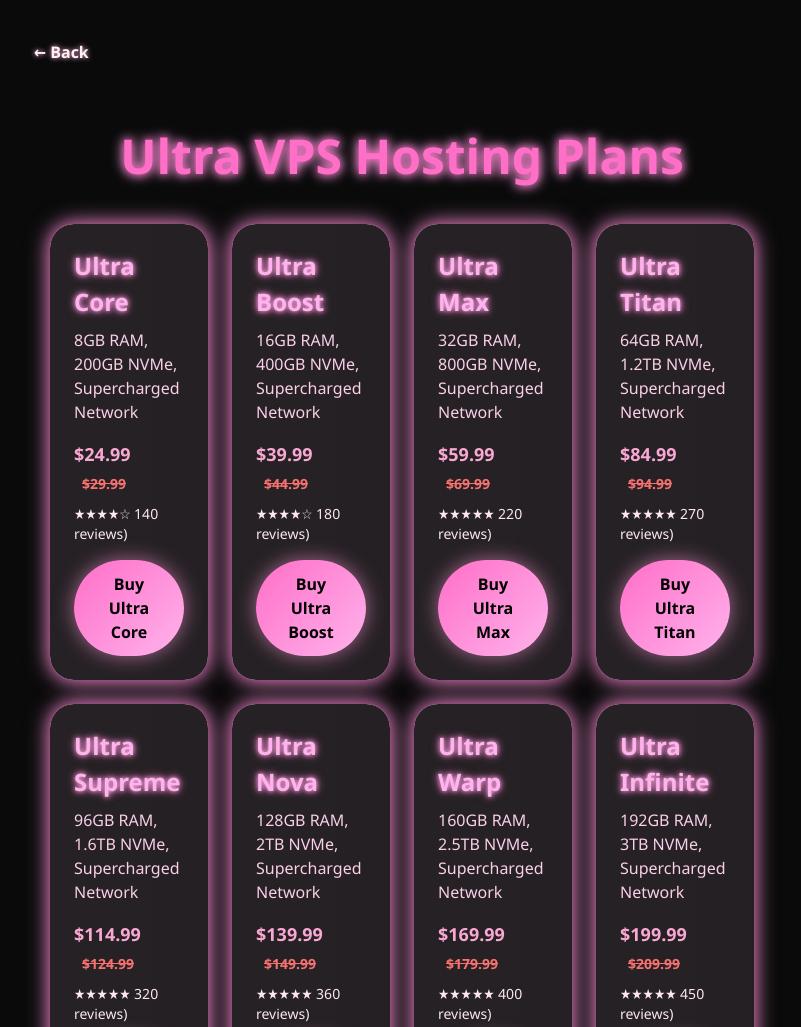
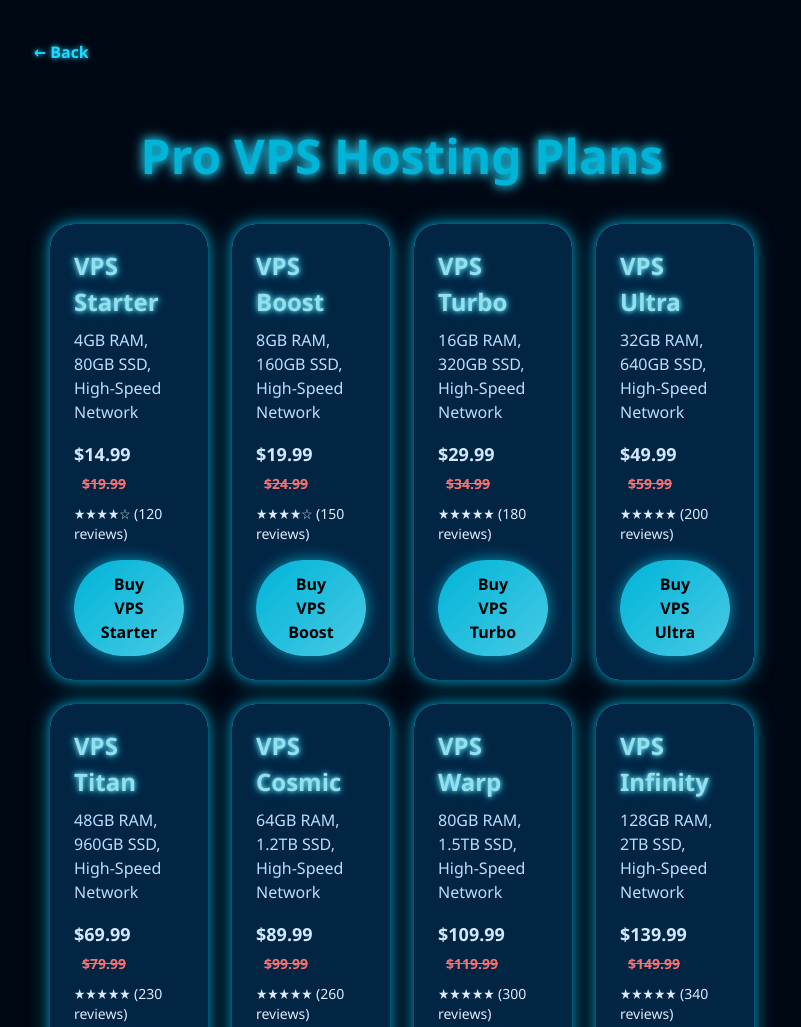
Before and after one commit to aryanp9986/Universal-cloud-, a plain HTML site: page pro-vps.html in a window 1280 px wide. Shown: the top 1027 px of the page, without its empty margins (238-1039 px from the left). Drawn offline with nearby package versions, Linux system fonts and the light colour scheme.

Commit message:
Update pro-vps.html

```diff
--- a/pro-vps.html
+++ b/pro-vps.html
@@ -2,26 +2,26 @@
 <head>
   <meta charset="UTF-8" />
   <meta name="viewport" content="width=device-width, initial-scale=1.0" />
-  <title>Ultra VPS Plans</title>
+  <title>Pro VPS Plans</title>
   <link href="https://cdn.jsdelivr.net/npm/tailwindcss@2.2.19/dist/tailwind.min.css" rel="stylesheet">
   <script src="https://cdn.jsdelivr.net/npm/alpinejs@3.x.x/dist/cdn.min.js" defer></script>
   <style>
     body {
       font-family: 'Segoe UI', Tahoma, Geneva, Verdana, sans-serif;
-      background-color: #0a0a0a;
-      color: #fff3ec;
+      background-color: #000814;
+      color: #d0e7ff;
     }
     .card {
       position: relative;
-      background: #1a1a1a;
+      background: #001d3d;
       border-radius: 1.5rem;
       padding: 1.5rem;
       overflow: hidden;
-      box-shadow: 0 0 15px #ff6ec7aa, 0 0 25px #ffb3ecaa;
+      box-shadow: 0 0 10px #0096c7aa, 0 0 20px #00b4d8aa;
       transition: transform 0.3s ease;
     }
     .card:hover {
-      transform: scale(1.03);
+      transform: scale(1.02);
     }
     .card::before {
       content: '';
@@ -30,11 +30,11 @@
       left: -4px;
       right: -4px;
       bottom: -4px;
-      background: linear-gradient(270deg, #ff6ec7, #ffb3ec, #ff6ec7);
+      background: linear-gradient(270deg, #00b4d8, #48cae4, #00b4d8);
       background-size: 600% 600%;
       z-index: 0;
       border-radius: 1.5rem;
-      animation: borderFlow 7s linear infinite;
+      animation: borderGlow 6s linear infinite;
     }
     .card::after {
       content: '';
@@ -43,7 +43,7 @@
       left: 0;
       right: 0;
       bottom: 0;
-      background: #1a1a1a;
+      background: #001d3d;
       border-radius: 1.5rem;
       z-index: 1;
       opacity: 0.95;
@@ -53,13 +53,13 @@
       z-index: 2;
     }
     .buy-button {
-      background: linear-gradient(135deg, #ff6ec7, #ffb3ec);
+      background: linear-gradient(135deg, #00b4d8, #48cae4);
       border: none;
       border-radius: 9999px;
       padding: 0.75rem 1.5rem;
       font-weight: 700;
       color: #000;
-      box-shadow: 0 0 20px #ff99d699;
+      box-shadow: 0 0 15px #00e0ff99;
       transition: 0.3s ease;
       text-align: center;
       display: inline-block;
@@ -67,23 +67,23 @@
     }
     .buy-button:hover {
       transform: translateY(-2px);
-      box-shadow: 0 0 30px #ffc0f1bb;
+      box-shadow: 0 0 25px #90e0efbb;
     }
     .section-title {
       font-size: 3rem;
       font-weight: 800;
       text-align: center;
       margin-bottom: 2rem;
-      color: #ff6ec7;
-      text-shadow: 0 0 8px #ff6ec7, 0 0 14px #ffb3ec;
+      color: #00b4d8;
+      text-shadow: 0 0 8px #00b4d8, 0 0 14px #48cae4;
     }
     .neon-title {
       font-weight: 700;
       font-size: 1.5rem;
-      color: #ffb3ec;
-      text-shadow: 0 0 5px #ffb3ec, 0 0 10px #ff6ec7;
+      color: #90e0ef;
+      text-shadow: 0 0 5px #90e0ef, 0 0 10px #00b4d8;
     }
-    @keyframes borderFlow {
+    @keyframes borderGlow {
       0% {
         background-position: 0% 50%;
       }
@@ -94,46 +94,47 @@
         background-position: 0% 50%;
       }
     }
-      .back-button {
+
+            .back-button {
       display: inline-block;
       margin-bottom: 1rem;
-      color: #ffb6ec7;
+      color: #1ed9ff;
       font-weight: bold;
-      text-shadow: 0 0 5px #ffb3ec;
+      text-shadow: 0 0 5px #1ed9ff;
       transition: color 0.3s ease;
     }
     .back-button:hover {
       color: #00f0ff;
     }
-  </style>
+</style>
 </head>
-<div class="max-w-3xl mx-auto py-10 px-4">
+  <div class="max-w-3xl mx-auto py-10 px-4">
     <a href="Shop.html" class="back-button">&larr; Back</a>
     <div class="neon-box">
 <body x-data="{ page: 'home', selectedPlan: null, selectPlan(plan) { this.selectedPlan = plan; this.page = 'payment'; } }">
   <template x-if="page === 'home'">
     <div class="px-4 py-10 max-w-6xl mx-auto">
-      <h1 class="section-title">Ultra VPS Hosting Plans</h1>
+      <h1 class="section-title">Pro VPS Hosting Plans</h1>
       <div class="grid grid-cols-1 sm:grid-cols-2 lg:grid-cols-4 gap-6">
         <template x-for="(plan, index) in [
-          { name: 'Ultra Core', ram: '8GB', storage: '200GB NVMe', price: 24.99, original: 29.99, rating: '★★★★☆', reviews: 140 },
-          { name: 'Ultra Boost', ram: '16GB', storage: '400GB NVMe', price: 39.99, original: 44.99, rating: '★★★★☆', reviews: 180 },
-          { name: 'Ultra Max', ram: '32GB', storage: '800GB NVMe', price: 59.99, original: 69.99, rating: '★★★★★', reviews: 220 },
-          { name: 'Ultra Titan', ram: '64GB', storage: '1.2TB NVMe', price: 84.99, original: 94.99, rating: '★★★★★', reviews: 270 },
-          { name: 'Ultra Supreme', ram: '96GB', storage: '1.6TB NVMe', price: 114.99, original: 124.99, rating: '★★★★★', reviews: 320 },
-          { name: 'Ultra Nova', ram: '128GB', storage: '2TB NVMe', price: 139.99, original: 149.99, rating: '★★★★★', reviews: 360 },
-          { name: 'Ultra Warp', ram: '160GB', storage: '2.5TB NVMe', price: 169.99, original: 179.99, rating: '★★★★★', reviews: 400 },
-          { name: 'Ultra Infinite', ram: '192GB', storage: '3TB NVMe', price: 199.99, original: 209.99, rating: '★★★★★', reviews: 450 }
+          { name: 'VPS Starter', ram: '4GB', storage: '80GB SSD', price: 14.99, original: 19.99, rating: '★★★★☆', reviews: 120 },
+          { name: 'VPS Boost', ram: '8GB', storage: '160GB SSD', price: 19.99, original: 24.99, rating: '★★★★☆', reviews: 150 },
+          { name: 'VPS Turbo', ram: '16GB', storage: '320GB SSD', price: 29.99, original: 34.99, rating: '★★★★★', reviews: 180 },
+          { name: 'VPS Ultra', ram: '32GB', storage: '640GB SSD', price: 49.99, original: 59.99, rating: '★★★★★', reviews: 200 },
+          { name: 'VPS Titan', ram: '48GB', storage: '960GB SSD', price: 69.99, original: 79.99, rating: '★★★★★', reviews: 230 },
+          { name: 'VPS Cosmic', ram: '64GB', storage: '1.2TB SSD', price: 89.99, original: 99.99, rating: '★★★★★', reviews: 260 },
+          { name: 'VPS Warp', ram: '80GB', storage: '1.5TB SSD', price: 109.99, original: 119.99, rating: '★★★★★', reviews: 300 },
+          { name: 'VPS Infinity', ram: '128GB', storage: '2TB SSD', price: 139.99, original: 149.99, rating: '★★★★★', reviews: 340 }
         ]" :key="index">
           <div class="card">
             <h2 class="neon-title" x-text="plan.name"></h2>
-            <p class="mt-2 text-pink-200" x-text="plan.ram + ' RAM, ' + plan.storage + ', Supercharged Network' "></p>
-            <div class="mt-4 text-pink-300 font-bold text-lg">
+            <p class="mt-2 text-blue-200" x-text="plan.ram + ' RAM, ' + plan.storage + ', High-Speed Network' "></p>
+            <div class="mt-4 text-cyan-300 font-bold text-lg">
               $<span x-text="plan.price.toFixed(2)"></span>
               <span class="line-through text-red-400 ml-2 text-sm">$<span x-text="plan.original.toFixed(2)"></span></span>
             </div>
-            <div class="mt-2 text-sm text-pink-100">
-              <span x-text="plan.rating"></span> <span x-text="plan.reviews"></span> reviews)
+            <div class="mt-2 text-sm text-blue-100">
+              <span x-text="plan.rating"></span> (<span x-text="plan.reviews"></span> reviews)
             </div>
             <button class="buy-button mt-4" @click="selectPlan(plan)">Buy <span x-text="plan.name"></span></button>
           </div>
@@ -143,11 +144,11 @@
   </template>  <template x-if="page === 'payment'">
     <div class="max-w-xl mx-auto mt-16 text-center">
       <h1 class="section-title">Payment Page</h1>
-      <div class="bg-pink-950 bg-opacity-50 p-6 rounded-2xl shadow-xl border border-pink-400">
-        <h2 class="text-2xl font-bold text-pink-300 mb-4" x-text="'You are purchasing: ' + selectedPlan.name"></h2>
-        <p class="text-lg mb-2 text-pink-100" x-text="'Price: $' + selectedPlan.price.toFixed(2)"></p>
+      <div class="bg-blue-950 bg-opacity-60 p-6 rounded-2xl shadow-xl border border-cyan-400">
+        <h2 class="text-2xl font-bold text-cyan-300 mb-4" x-text="'You are purchasing: ' + selectedPlan.name"></h2>
+        <p class="text-lg mb-2 text-blue-200" x-text="'Price: $' + selectedPlan.price.toFixed(2)"></p>
         <button class="buy-button mt-4 w-full">Proceed to Payment</button>
-        <button class="mt-4 underline text-sm text-pink-200" @click="page = 'home'">Back to Plans</button>
+        <button class="mt-4 underline text-sm text-cyan-200" @click="page = 'home'">Back to Plans</button>
       </div>
     </div>
   </template>
```
